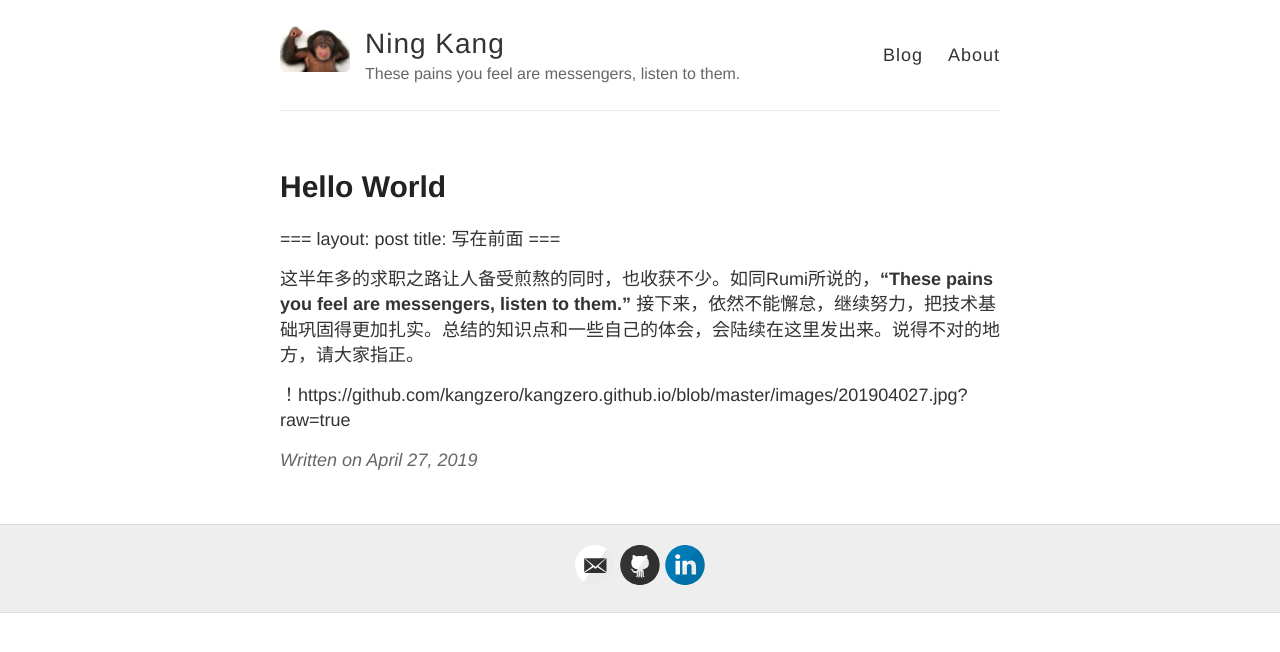
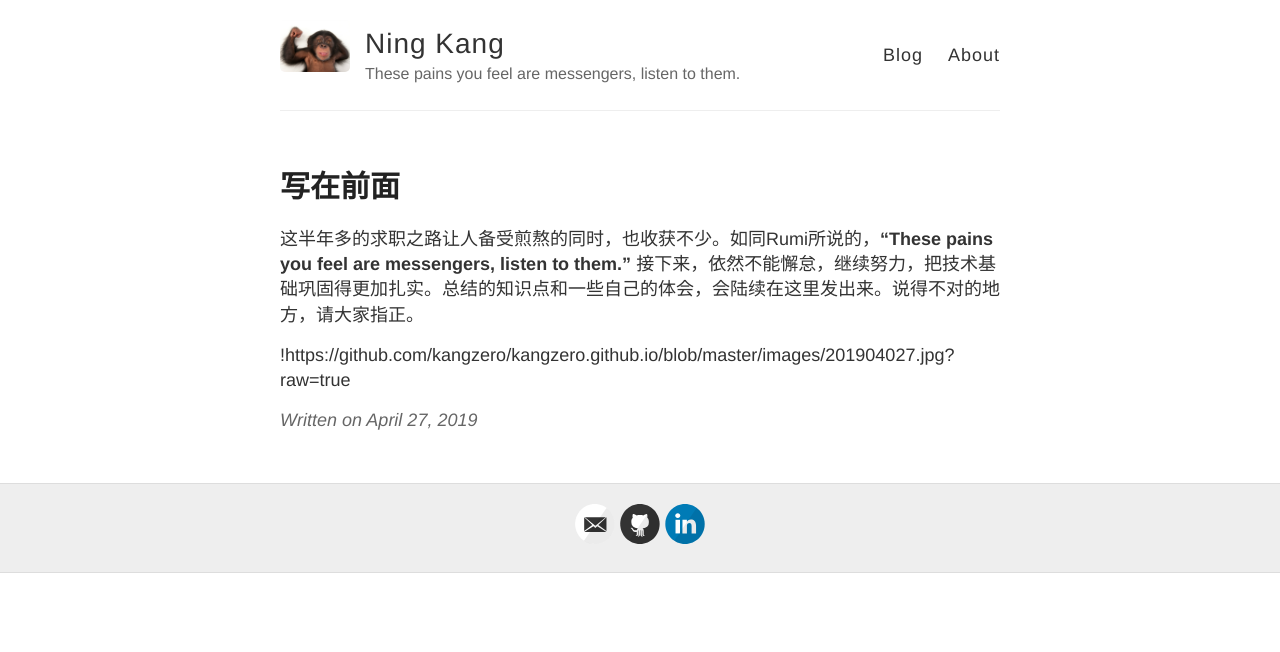
Before and after one commit to kangzero/kangzero.github.io, a Jekyll site: the page built from _posts/2019-4-27-Hello-World.md, in a window 1280 px wide. Shown: the top 652 px of the page. Built offline with Jekyll 4.4.1, drawn with Linux system fonts in a browser that asks for light colours; our own code applies the rules of GitHub Pages for plain Markdown files.

Commit message:
Update 2019-4-27-Hello-World.md

```diff
--- a/_posts/2019-4-27-Hello-World.md
+++ b/_posts/2019-4-27-Hello-World.md
@@ -1,8 +1,8 @@
-===
+---
 layout: post
 title: 写在前面
-===
+---
 
 这半年多的求职之路让人备受煎熬的同时，也收获不少。如同Rumi所说的，**“These pains you feel are messengers, listen to them."** 接下来，依然不能懈怠，继续努力，把技术基础巩固得更加扎实。总结的知识点和一些自己的体会，会陆续在这里发出来。说得不对的地方，请大家指正。
 
-！https://github.com/kangzero/kangzero.github.io/blob/master/images/201904027.jpg?raw=true
+!https://github.com/kangzero/kangzero.github.io/blob/master/images/201904027.jpg?raw=true
```
